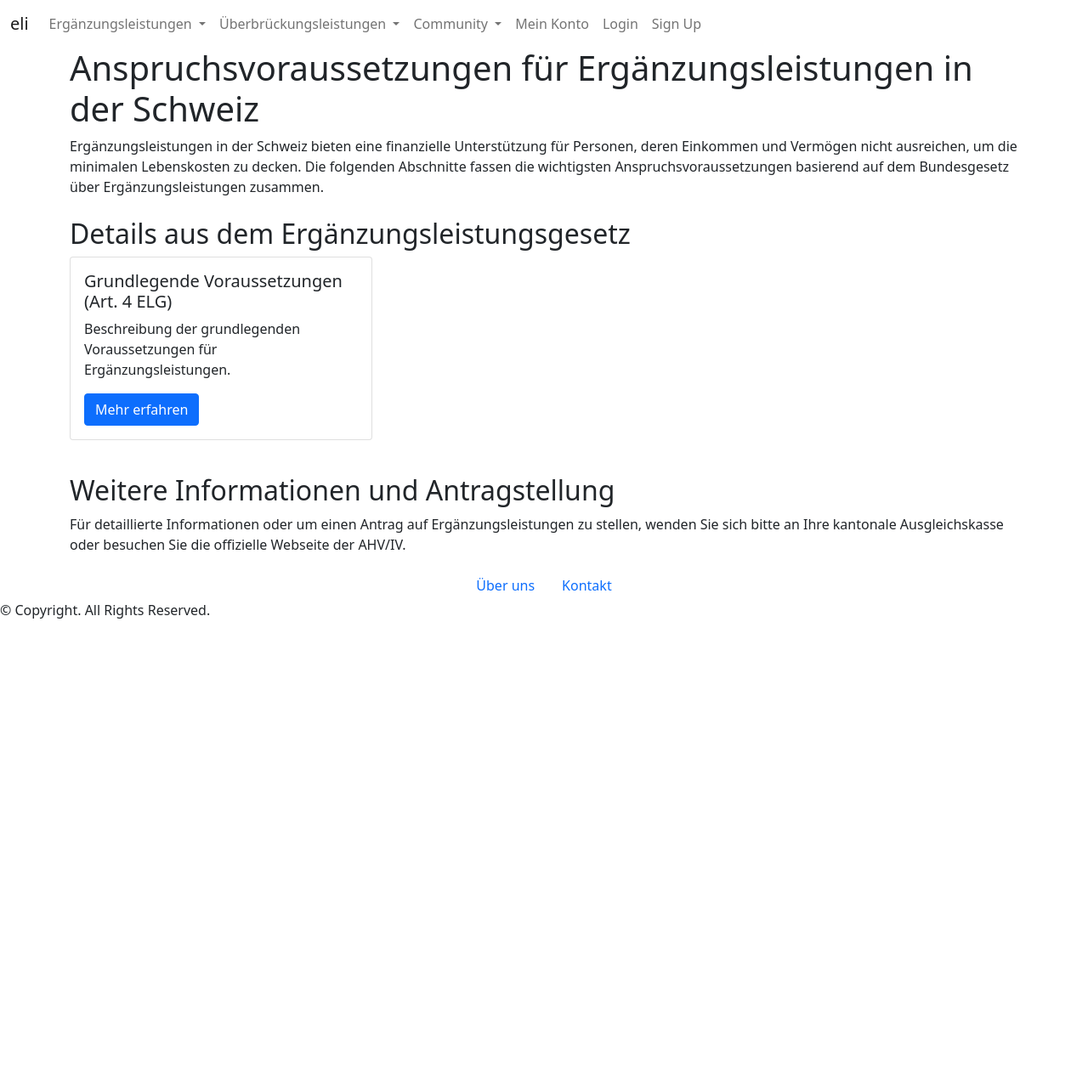
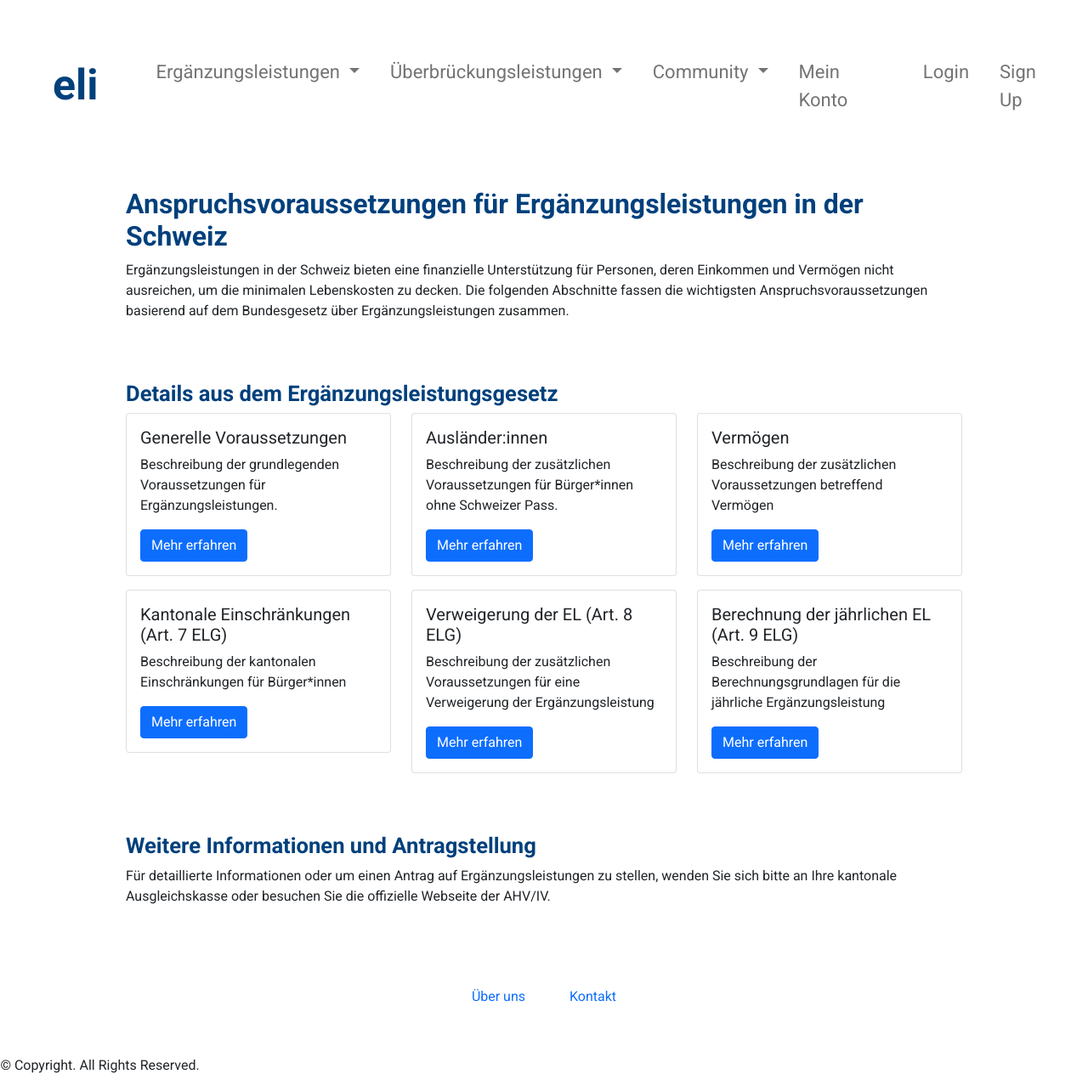
Before and after one commit to fmpberger88/eli-project, a Django app: page /zlel-info/eligibility_requirements/ in a window 1280 px wide. Shown: the whole page at 85% size. Before the commit the page ends 728 px from the top, so only its background shows below. Run offline with Django 4.2, Linux system fonts and the light colour scheme; some libraries are stand-ins or nearby versions.

Commit message:
styles anpassen

```diff
--- a/templates/static/zlel_web_applikation/style.css
+++ b/static/styles.css
@@ -4,8 +4,6 @@
     font-family:'Roboto', 'Helvetica', 'Arial', sans-serif;
     /* Die Schriftstärke für alle Elemente wird auf 400 gesetzt. */
     font-weight: 400;
-    /* Der Text wird für alle Elemente zentriert. */
-    text-align: center;
     /* 'box-sizing: border-box' bedeutet, dass die Gesamtbreite und -höhe eines Elements seine Rand- und Padding-Werte einschließt. */
     box-sizing: border-box;
     /* Setzt die Innenabstände aller Elemente auf 0. */
@@ -42,8 +40,33 @@ h1 {
 h2 {
   font-weight: 700;
   font-size: clamp(1rem, 2vw, 2rem);
-  margin-top: 150px;
+  margin-top: 30px;
     color: #00407C;
+}
+
+h3 {
+  font-weight: 400;
+  font-size: clamp(0.5rem, 1vw, 1rem);
+  margin-top: 30px;
+    color: #00407C;
+}
+
+.container {
+    width: 50%;
+}
+
+.info-box {
+    width: 800px;
+}
+
+.container_gesetzesartikel {
+    display: flex;
+    flex-direction: column;
+    align-items: center; /* Zentriert die Inhalte horizontal im Flex-Container */
+    justify-content: center; /* Zentriert die Inhalte vertikal im Flex-Container */
+    width: 80%;
+    margin: 0 auto; /* Zentriert den Container selbst im übergeordneten Element */
+    padding: 20px; /* Fügt Innenabstand hinzu, optional für besseres Layout */
 }
 
 
@@ -219,7 +242,7 @@ nav a:hover {
 }
 
 .jumbotron {
-    background-image: url("stadt_zh_2_sw.jpg");
+    background-image: url("zlel_web_applikation/stadt_zh_2_sw.jpg");
     background-size: cover;
     background-position: center;
     height: 400px;
@@ -300,17 +323,15 @@ footer {
 }
 
 @media only screen and (max-width: 480px) {
-  #body{width: 100%;}
-  #header{width: 100%;}
-  /*#main h1{width: 100%; font-size: 30%;}
-  #main h2{width: 100%; font-size: 30%;}
-  #main h4{width: 100%; font-size: 30%;}*/
-  #a {width: 100%;}
+    #body{width: 100%;}
+    #header{width: 100%;}
+    #a {width: 100%;}
+    .container {
+        width: 100%;
+    }
+    .info-box {
+        width: 100%;
+        text-align: center;
+    }
 
 }
-
-@media (min-width: 768px) { /* Auf größeren Bildschirmen */
-  #kategorie-chart, #date-kategorie-chart {
-    width: 50%;  /* Jeder Chart nimmt die Hälfte des Platzes */
-  }
-}
--- a/templates/forum/forum_index.html
+++ b/templates/forum/forum_index.html
@@ -41,7 +41,7 @@
             <!-- Dynamische Anzeige der neuesten Beiträge -->
             {% for post in latest_posts %}
                 <li class="list-group-item">
-                    <a href="{% url 'forum_post_detail' post.id %}">{{ post.title }}</a>
+                    <a href="{% url 'post_detail' post.id %}">{{ post.title }}</a>
                     <small class="text-muted">- gepostet von {{ post.author.username }}</small>
                 </li>
             {% endfor %}
--- a/templates/zlel_info/eligibility_requirements.html
+++ b/templates/zlel_info/eligibility_requirements.html
@@ -1,7 +1,7 @@
 {% extends 'zlel_web_applikation/base.html' %}
 
 {% block content %}
-<div class="container">
+<div class="container_gesetzesartikel">
     <h1>Anspruchsvoraussetzungen für Ergänzungsleistungen in der Schweiz</h1>
 
     <!-- Introduction -->
@@ -19,7 +19,7 @@
             <div class="col-md-4 mb-3">
                 <div class="card">
                     <div class="card-body">
-                        <h5 class="card-title">Grundlegende Voraussetzungen (Art. 4 ELG)</h5>
+                        <h5 class="card-title">Generelle Voraussetzungen</h5>
                         <p class="card-text">Beschreibung der grundlegenden Voraussetzungen für Ergänzungsleistungen.</p>
                         <!-- Link zu einer detaillierten Ansicht oder externen Quelle -->
                         <a href="{% url 'art_4_detail' %}" class="btn btn-primary">Mehr erfahren</a>
@@ -27,6 +27,56 @@
                 </div>
             </div>
             <!-- Wiederholen Sie diesen Block für weitere Artikel -->
+            <div class="col-md-4 mb-3">
+                <div class="card">
+                    <div class="card-body">
+                        <h5 class="card-title">Ausländer:innen</h5>
+                        <p class="card-text">Beschreibung der zusätzlichen Voraussetzungen für Bürger*innen ohne Schweizer Pass.</p>
+                        <!-- Link zu einer detaillierten Ansicht oder externen Quelle -->
+                        <a href="{% url 'art_5_detail' %}" class="btn btn-primary">Mehr erfahren</a>
+                    </div>
+                </div>
+            </div>
+            <div class="col-md-4 mb-3">
+                <div class="card">
+                    <div class="card-body">
+                        <h5 class="card-title">Vermögen</h5>
+                        <p class="card-text">Beschreibung der zusätzlichen Voraussetzungen betreffend Vermögen</p>
+                        <!-- Link zu einer detaillierten Ansicht oder externen Quelle -->
+                        <a href="{% url 'art_6_detail' %}" class="btn btn-primary">Mehr erfahren</a>
+                    </div>
+                </div>
+            </div>
+            <div class="col-md-4 mb-3">
+                <div class="card">
+                    <div class="card-body">
+                        <h5 class="card-title">Kantonale Einschränkungen (Art. 7 ELG)</h5>
+                        <p class="card-text">Beschreibung der kantonalen Einschränkungen für Bürger*innen</p>
+                        <!-- Link zu einer detaillierten Ansicht oder externen Quelle -->
+                        <a href="{% url 'art_7_detail' %}" class="btn btn-primary">Mehr erfahren</a>
+                    </div>
+                </div>
+            </div>
+            <div class="col-md-4 mb-3">
+                <div class="card">
+                    <div class="card-body">
+                        <h5 class="card-title">Verweigerung der EL (Art. 8 ELG)</h5>
+                        <p class="card-text">Beschreibung der zusätzlichen Voraussetzungen für eine Verweigerung der Ergänzungsleistung</p>
+                        <!-- Link zu einer detaillierten Ansicht oder externen Quelle -->
+                        <a href="{% url 'art_8_detail' %}" class="btn btn-primary">Mehr erfahren</a>
+                    </div>
+                </div>
+            </div>
+            <div class="col-md-4 mb-3">
+                <div class="card">
+                    <div class="card-body">
+                        <h5 class="card-title">Berechnung der jährlichen EL (Art. 9 ELG)</h5>
+                        <p class="card-text">Beschreibung der Berechnungsgrundlagen für die jährliche Ergänzungsleistung</p>
+                        <!-- Link zu einer detaillierten Ansicht oder externen Quelle -->
+                        <a href="{% url 'art_9_detail' %}" class="btn btn-primary">Mehr erfahren</a>
+                    </div>
+                </div>
+            </div>
         </div>
     </section>
 
--- a/templates/zlel_info/supplementary_benefits_info.html
+++ b/templates/zlel_info/supplementary_benefits_info.html
@@ -7,7 +7,7 @@
     <h1>Ergänzungsleistungen in der Schweiz</h1>
 
     <!-- Historical Introduction -->
-    <section>
+    <section class="info-box">
         <h2>Historischer Hintergrund</h2>
         <p>
             Die Ergänzungsleistungen in der Schweiz, eingeführt im Jahr 1965, entstanden als Reaktion auf die unzureichenden Renten der Alters- und Hinterlassenenversicherung (AHV) und der Invalidenversicherung (IV), welche 1948 bzw. 1960 gegründet wurden. Diese Renten erfüllten nicht den Verfassungsauftrag der Existenzsicherung, was zu einer signifikanten Anzahl von Rentnerinnen und Rentnern führte, die unter dem Existenzminimum lebten. Die Ergänzungsleistungen, ursprünglich als Übergangslösung konzipiert, wurden zu einem wesentlichen Bestandteil des schweizerischen Sozialstaats und galten als "Pensionskasse der kleinen Leute".
@@ -15,7 +15,7 @@
     </section>
 
     <!-- Nature of the Benefit -->
-    <section>
+    <section class="info-box">
         <h2>Natur der Ergänzungsleistungen</h2>
         <p>
             Ergänzungsleistungen sind in der Schweiz als Sozialversicherungsleistungen auf Bundesebene geregelt und nicht als Sozialhilfe zu verstehen. Sie bieten eine bedarfsgeprüfte Unterstützung, die über Steuermittel finanziert wird und dienen der Deckung des grundlegenden Lebensbedarfs von Personen, deren Renten und Einkommen für den Lebensunterhalt nicht ausreichen. Die Leistungen umfassen auch Pflege- und Heimkosten und haben sich als wichtiger Teil der sozialen Sicherheit in der Schweiz etabliert.
--- a/templates/zlel_web_applikation/base.html
+++ b/templates/zlel_web_applikation/base.html
@@ -16,7 +16,7 @@
         <link href="https://cdn.jsdelivr.net/npm/bootstrap@5.0.2/dist/css/bootstrap.min.css" rel="stylesheet" integrity="sha384-EVSTQN3/azprG1Anm3QDgpJLIm9Nao0Yz1ztcQTwFspd3yD65VohhpuuCOmLASjC" crossorigin="anonymous">
 
         <!-- Load a custom CSS file from static files -->
-        <link rel="stylesheet" href="{% static 'zlel/style.css' %}">
+        <link rel="stylesheet" href="{% static 'styles.css' %}">
 
         <!-- Load D3.js, a JavaScript library for creating data visualizations -->
         <script src="https://d3js.org/d3.v7.min.js"></script>
--- a/zlel_info/urls.py
+++ b/zlel_info/urls.py
@@ -1,8 +1,20 @@
 from django.urls import path
-from .views import supplementary_benefits_info, eligibility_requirements, art_4_detail
+from .views import (supplementary_benefits_info,
+                    eligibility_requirements,
+                    art_4_detail,
+                    art_5_detail,
+                    art_6_detail,
+                    art_7_detail,
+                    art_8_detail,
+                    art_9_detail,)
 
 urlpatterns = [
     path('supplementary_benefits_info/', supplementary_benefits_info, name='supplementary_benefits_info'),
     path('eligibility_requirements/', eligibility_requirements, name='eligibility_requirements'),
-    path('art_4_detail/', art_4_detail, name='art_4_detail')
+    path('art_4_detail/', art_4_detail, name='art_4_detail'),
+    path('art_5_detail/', art_5_detail, name='art_5_detail'),
+    path('art_6_detail/', art_6_detail, name='art_6_detail'),
+    path('art_7_detail/', art_7_detail, name='art_7_detail'),
+    path('art_8_detail/', art_8_detail, name='art_8_detail'),
+    path('art_9_detail/', art_9_detail, name='art_9_detail'),
 ]
--- a/zlel_info/views.py
+++ b/zlel_info/views.py
@@ -12,3 +12,39 @@ def eligibility_requirements(request):
 
 def art_4_detail(request):
     return render(request, 'zlel_info/Art4Detail.html')
+
+def art_5_detail(request):
+    return render(request, 'zlel_info/Art5Detail.html')
+
+def art_6_detail(request):
+    return render(request, 'zlel_info/Art6Detail.html')
+
+def art_7_detail(request):
+    return render(request, 'zlel_info/Art7Detail.html')
+
+def art_8_detail(request):
+    return render(request, 'zlel_info/Art8Detail.html')
+
+def art_9_detail(request):
+    return render(request, 'zlel_info/Art9Detail.html')
+
+def art_10_detail(request):
+    return render(request, 'zlel_info/Art10Detail.html')
+
+def art_11_detail(request):
+    return render(request, 'zlel_info/Art11Detail.html')
+
+def art_12_detail(request):
+    return render(request, 'zlel_info/Art12Detail.html')
+
+def art_13_detail(request):
+    return render(request, 'zlel_info/Art13Detail.html')
+
+def art_14_detail(request):
+    return render(request, 'zlel_info/Art14Detail.html')
+
+def art_15_detail(request):
+    return render(request, 'zlel_info/Art15Detail.html')
+
+def art_16_detail(request):
+    return render(request, 'zlel_info/Art16Detail.html')
```
Also changed, not shown: templates/zlel_info/Art4Detail.html (+10 -6 lines), templates/zlel_info/Art5Detail.html (added, +49 -0 lines), templates/zlel_info/Art6Detail.html (added, +49 -0 lines), templates/zlel_info/Art7Detail.html (added, +10 -0 lines), templates/zlel_info/Art8Detail.html (added, +10 -0 lines), templates/zlel_info/Art9Detail.html (added, +10 -0 lines), zlel_web_applikation/settings.py (+6 -1 lines), static/zlel_web_applikation/stadt_zh_2.jpg (renamed from templates/static/zlel_web_applikation/stadt_zh_2.jpg), static/zlel_web_applikation/stadt_zh_2_sw.jpg (added), static/zlel_web_applikation/style_backup.css (renamed from templates/static/zlel_web_applikation/style_backup.css), 2 other files.
